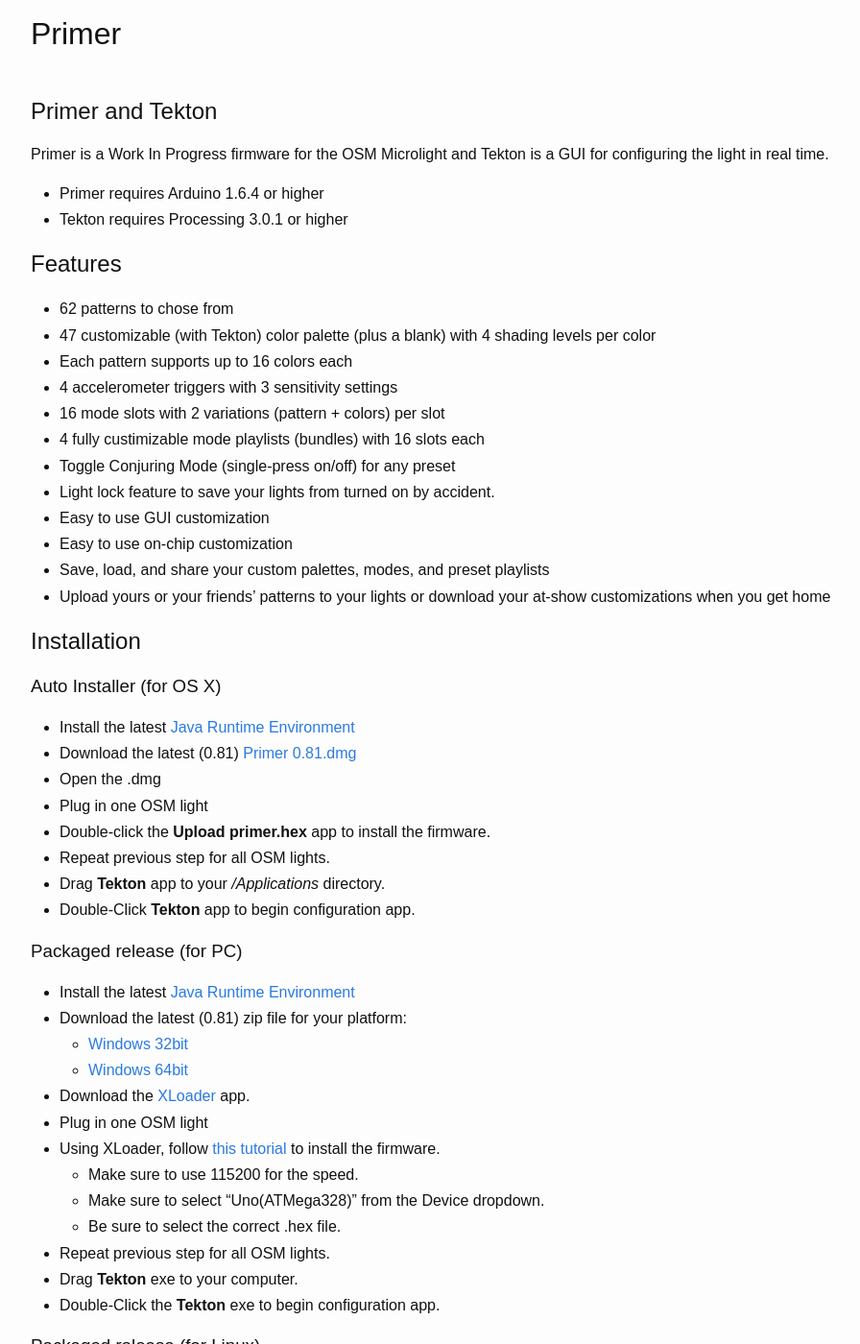
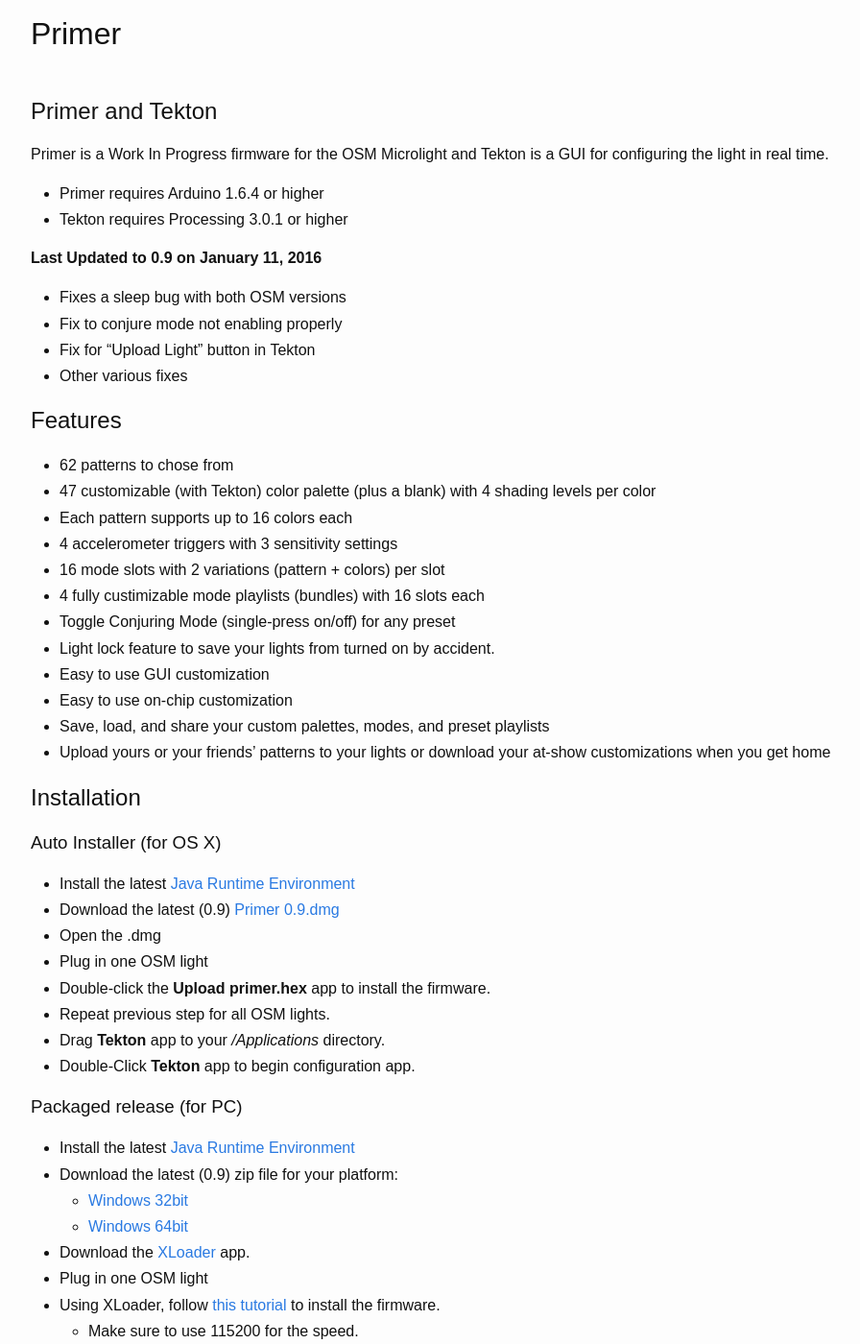
Before and after one commit to iterati/iterati.github.io, a Jekyll site: the page built from primer.md, in a window 1280 px wide and 1400 px high, scrolled down 227 px. Shown: the whole window at 96% size, without its empty margins (38-934 px from the left). Built offline with Jekyll 4.4.1, drawn with Linux system fonts in a browser that asks for light colours; some of the changed text lies outside the part shown.

Commit message:
Primer 0.9

```diff
--- a/primer.md
+++ b/primer.md
@@ -8,6 +8,12 @@
 
 * Primer requires Arduino 1.6.4 or higher
 * Tekton requires Processing 3.0.1 or higher
+
+**Last Updated to 0.9 on January 11, 2016**
+* Fixes a sleep bug with both OSM versions
+* Fix to conjure mode not enabling properly
+* Fix for "Upload Light" button in Tekton
+* Other various fixes
 
 
 ## Features
@@ -31,7 +37,7 @@
 ### Auto Installer (for OS X)
 
 * Install the latest [Java Runtime Environment](http://www.oracle.com/technetwork/java/javase/downloads/jre8-downloads-2133155.html)
-* Download the latest (0.81) [Primer 0.81.dmg](/firmwares/Primer%200.81.dmg)
+* Download the latest (0.9) [Primer 0.9.dmg](/firmwares/Primer%200.9.dmg)
 * Open the .dmg
 * Plug in one OSM light
 * Double-click the **Upload primer.hex** app to install the firmware.
@@ -43,9 +49,9 @@
 ### Packaged release (for PC)
 
 * Install the latest [Java Runtime Environment](http://www.oracle.com/technetwork/java/javase/downloads/jre8-downloads-2133155.html)
-* Download the latest (0.81) zip file for your platform:
-  * [Windows 32bit](/firmwares/primer_0.81.windows32.zip)
-  * [Windows 64bit](/firmwares/primer_0.81.windows64.zip)
+* Download the latest (0.9) zip file for your platform:
+  * [Windows 32bit](/firmwares/primer_0.9.windows32.zip)
+  * [Windows 64bit](/firmwares/primer_0.9.windows64.zip)
 * Download the [XLoader](http://russemotto.com/xloader/) app.
 * Plug in one OSM light
 * Using XLoader, follow [this tutorial](https://liudr.wordpress.com/2013/03/03/load-compiled-binary-to-arduino-with-xloader/) to install the firmware.
@@ -61,9 +67,9 @@
 
 * Install the latest [Java Runtime Environment](http://www.oracle.com/technetwork/java/javase/downloads/jre8-downloads-2133155.html)
 * Install [avrdude](http://www.nongnu.org/avrdude/).
-* Download the latest (0.81) zip file for your platform:
-  * [Linux 32bit](/firmwares/primer_0.81.linux32.zip) (Untested)
-  * [Linux 64bit](/firmwares/primer_0.81.linux64.zip) (Untested)
+* Download the latest (0.9) zip file for your platform:
+  * [Linux 32bit](/firmwares/primer_0.9.linux32.zip) (Untested)
+  * [Linux 64bit](/firmwares/primer_0.9.linux64.zip) (Untested)
 * Plug in one OSM light and run the command:
      `avrdude -v -patmega328p -carduino -P[path to programmer] -b115200 -D -Uflash:w:[path to .hex file]:i`
 * Repeat previous step for all OSM lights.
```
Also changed, not shown: 13 other files.
